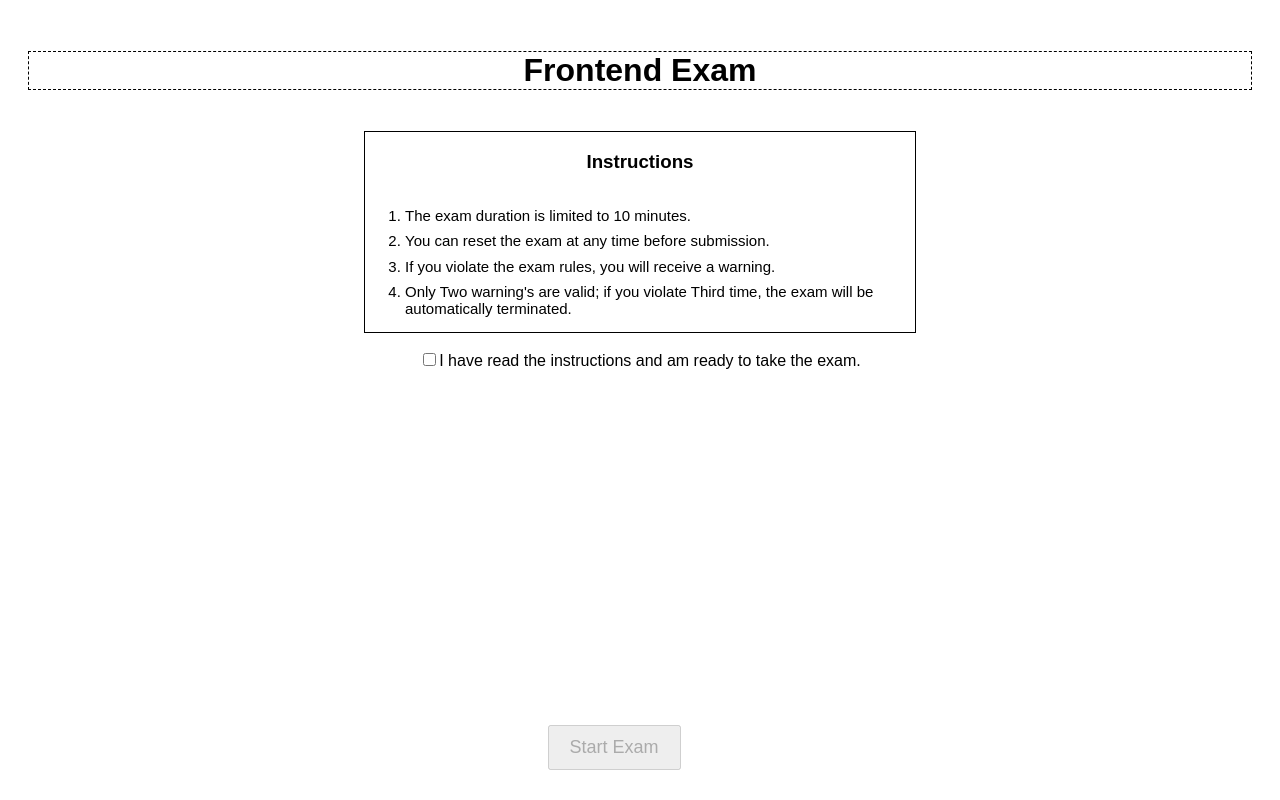
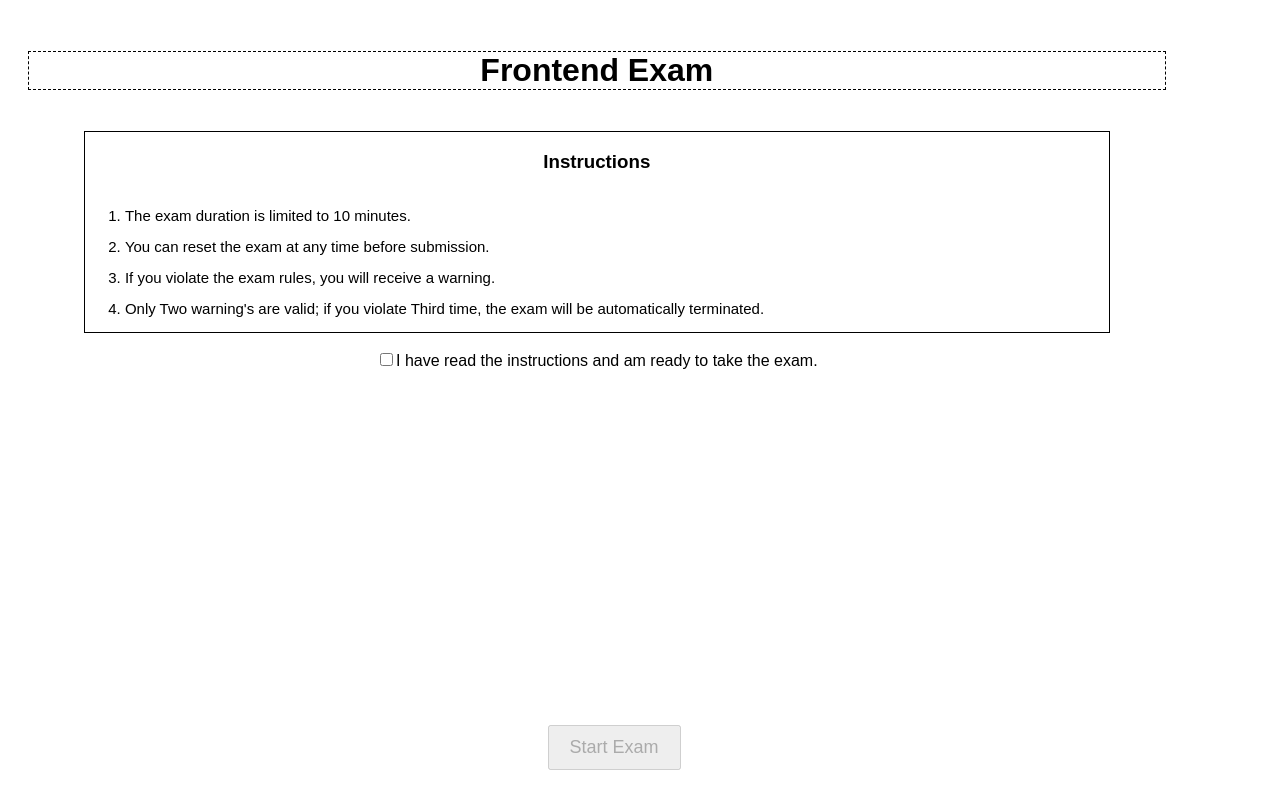
Before and after one commit to THARUN-KUMAR-GOULI/Exam-platform, a React (Create React App) app: page / in a window 1280 px wide. Built offline with nearby package versions, Linux system fonts and the light colour scheme.

Commit message:
Final Commit

```diff
--- a/src/App.css
+++ b/src/App.css
@@ -2,6 +2,7 @@
   text-align: center;
   font-family: Arial, sans-serif;
   padding: 20px;
+  width: 90%;
 }
 
 .start-page {
@@ -18,7 +19,7 @@
 }
 
 .instructions {
-  width: 550px;
+  width: 90%;
   height: 200px;
   margin-top: 20px;
   position: relative;
```
